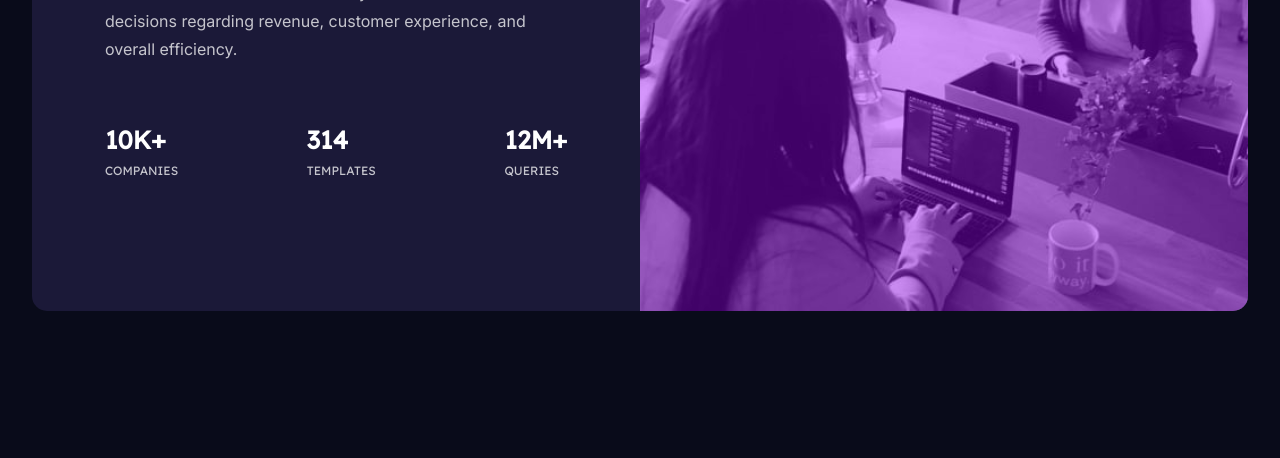
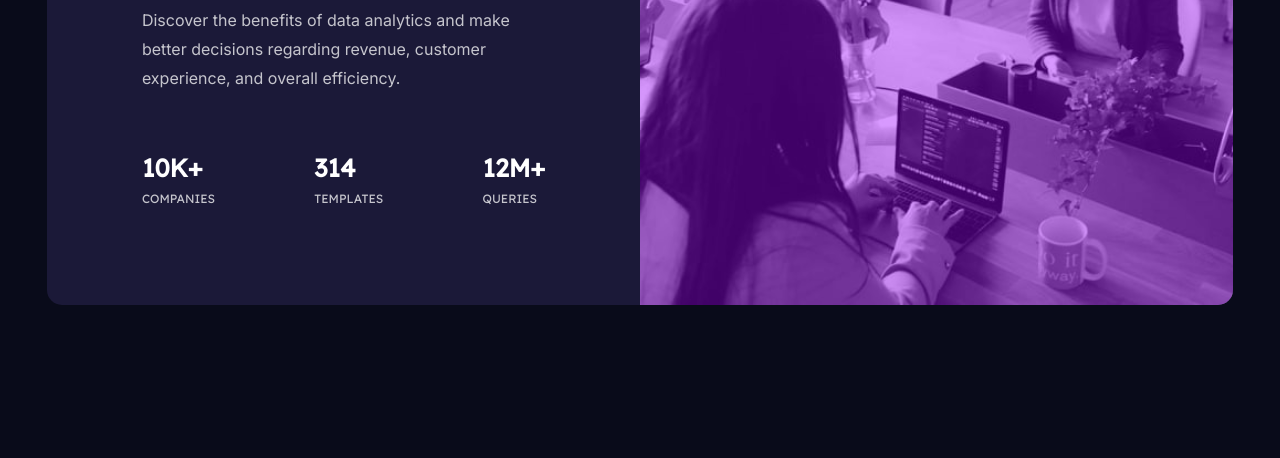
Before and after one commit to Subramanya-talli/Stats-Preview-Card-Component, a plain HTML site: page index.html in a window 1280 px wide. Shown: the part 342-800 px from the top of the page. Drawn offline with Linux system fonts and the light colour scheme.

Commit message:
Update index.css

```diff
--- a/index.css
+++ b/index.css
@@ -31,7 +31,7 @@ body {
 }
 
 .container {
-    max-width: 1440px;
+    max-width: 1250px;
     margin: 0 auto;
 }
 
@@ -67,7 +67,7 @@ body {
 }
 
 .left-conatiner {
-    padding: 12%;
+    padding: 16%;
 }
 
 .text-part h1
```
